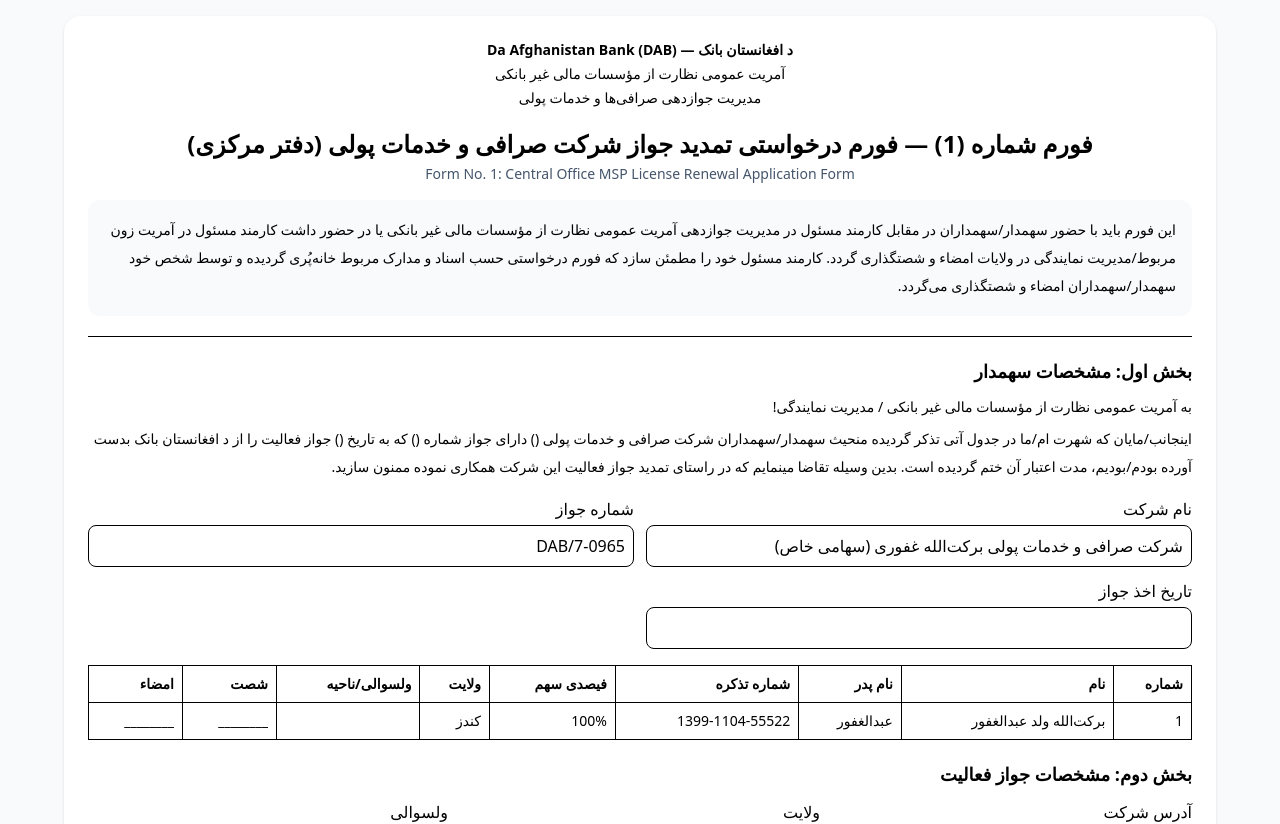
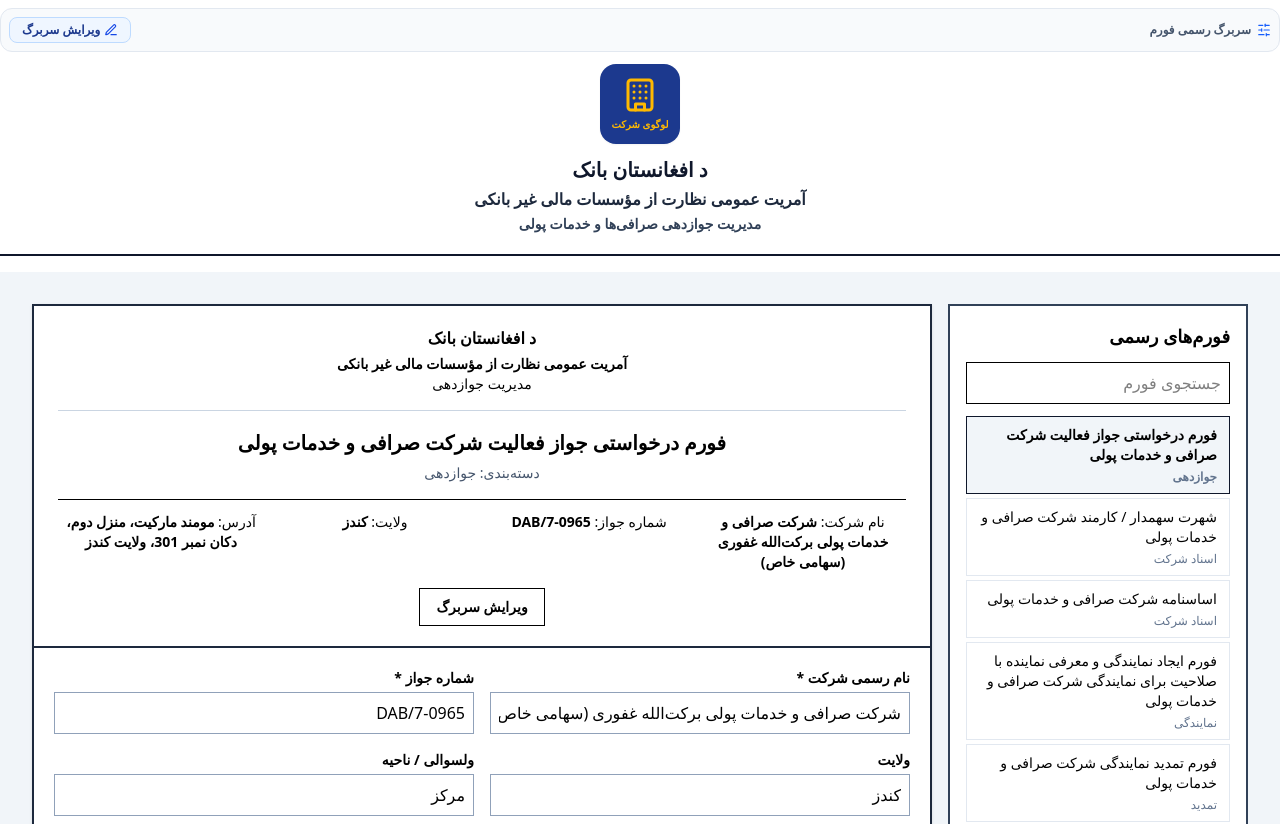
Before and after one commit to Norani375/Manochehr-norani, a Next.js app: page /dab-renewal/form-1 in a window 1280 px wide. Shown: the top 824 px of the page. Built offline with nearby package versions, Linux system fonts and the light colour scheme; no server answers; the database is empty.

Commit message:
refactor(dab): route nested renewal form through canonical workspace

```diff
--- a/app/dab-renewal/form-1/page.tsx
+++ b/app/dab-renewal/form-1/page.tsx
@@ -1,5 +1,5 @@
-import DabOfficialForm1 from '@/components/DabOfficialForm1';
+import DabStandardFormsWorkspace from '@/components/DabStandardFormsWorkspace';
 
 export default function DabOfficialForm1Page() {
-  return <DabOfficialForm1 />;
+  return <DabStandardFormsWorkspace />;
 }
```
